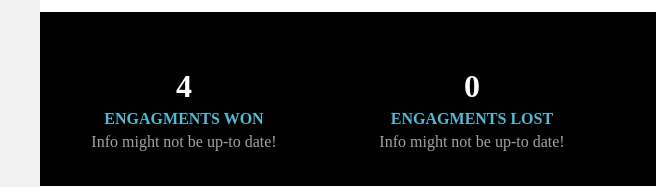
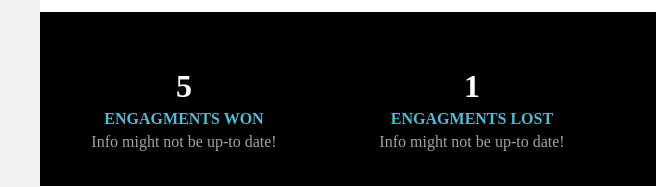
Before and after one commit to 23rd-SAS-Milsim/23rd-SAS-Milsim.github.io, a plain HTML site: page index.html in a window 1280 px wide. Shown: the part 721-908 px from the top of the page, 24-680 px from the left. Drawn offline with Linux system fonts and the light colour scheme.

Commit message:
Update index.html

```diff
--- a/index.html
+++ b/index.html
@@ -43,12 +43,12 @@
 
   <div class="gallery">
     <div class="thumbnail">
-      <h1 class="stats">4</h1>
+      <h1 class="stats">5</h1>
       <h4>ENGAGMENTS WON</h4>
       <p>Info might not be up-to date!</p>
     </div>
     <div class="thumbnail">
-      <h1 class="stats">0</h1>
+      <h1 class="stats">1</h1>
       <h4>ENGAGMENTS LOST</h4>
       <p>Info might not be up-to date!</p>
     </div>
```
